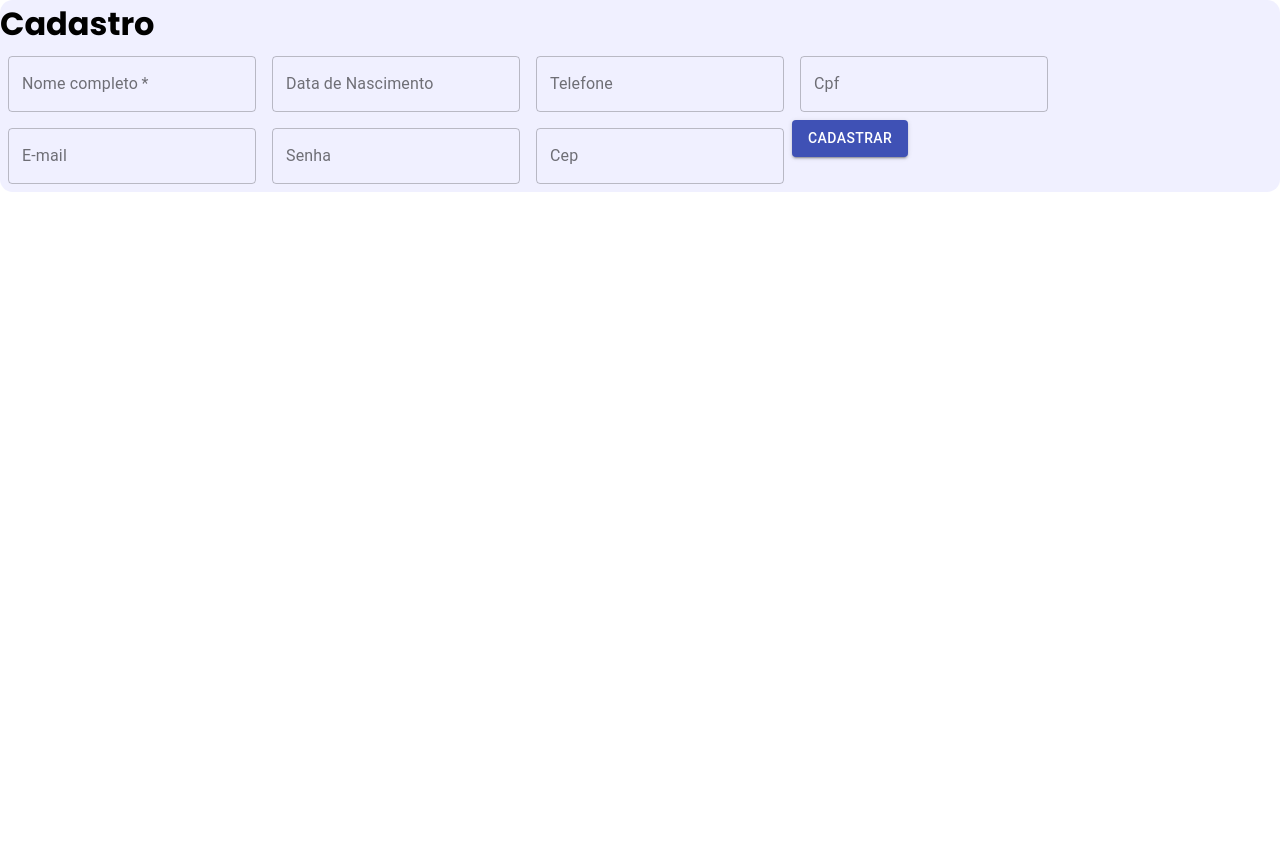
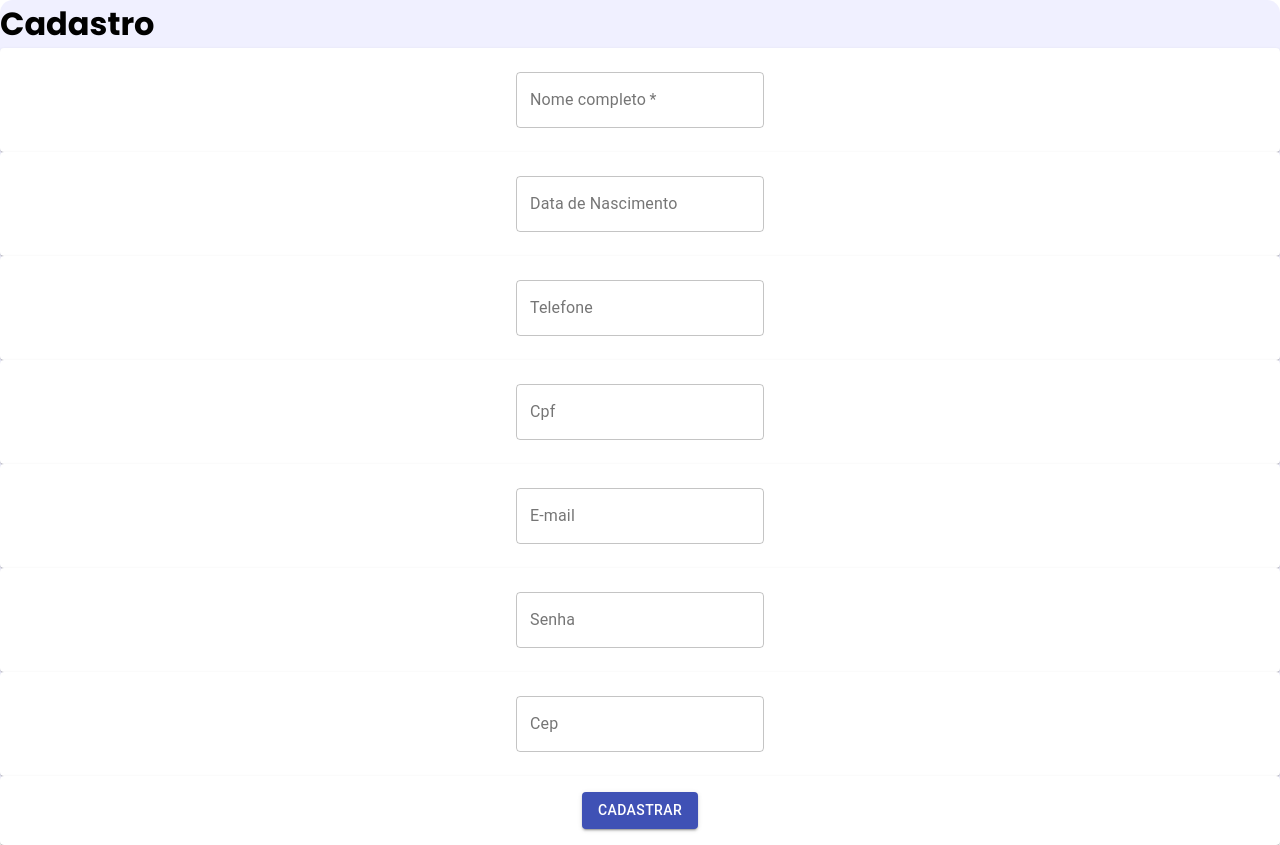
Before and after one commit to Taianam/E-Commerce, a React (Vite) app in the folder games-DEV/: page /cadastro in a window 1280 px wide. Before the commit the page ends 800 px from the top, so only its background shows below. Built offline with nearby package versions, Linux system fonts and the light colour scheme.

Commit message:
Senhor Jesus Cristo
Senhor Deus intercedei por nós

```diff
--- a/games-DEV/src/componets/cadastro/Cadastro.jsx
+++ b/games-DEV/src/componets/cadastro/Cadastro.jsx
@@ -5,6 +5,8 @@ import {makeStyles} from "@material-ui/core/styles";
 import TextField from "@material-ui/core/TextField";
 import {Link} from 'react-router-dom';
 import Button from '@material-ui/core/Button';
+import Paper from '@material-ui/core/Paper';
+import Grid from '@material-ui/core/Grid';
 
 const Estilo = styled.div`
     border-radius: 0.8rem;
@@ -14,12 +16,16 @@ const Estilo = styled.div`
 
     const useStyles = makeStyles((theme) => ({
       root: {
-        display: "flex",
-        flexWrap: "wrap"
+        flexGrow: 1,
       },
       margin: {
         margin: theme.spacing(1)
-      }
+      },
+      paper: {
+        padding: theme.spacing(2),
+        textAlign: 'center',
+        color: theme.palette.text.secondary,
+      },
     }));
 
 export default function CustomizedInputs() {
@@ -59,30 +65,35 @@ export default function CustomizedInputs() {
   }
 
   return (
+    <form autoComplete="off" onSubmit={handleSubmit} className={classes.root} noValidate>
 
-    <form autoComplete="off" onSubmit={handleSubmit} className={classes.root} noValidate>
         <Estilo>
             <div>
                 <h1>Cadastro</h1>
-                <TextField className={classes.margin} required id="standard-nome-input"
+
+                <Grid item xs={12}>
+                  <Paper className={classes.paper}><TextField className={classes.margin} required id="standard-nome-input"
                     name="Nome"
                     label="Nome completo"
                     variant="outlined"
                     id="mui-theme-provider-outlined-input"
                     value={newNome}
                     onChange={n => setNewNome(n.target.value)}
+                /></Paper>
+                </Grid>
 
-                />
-
-                <TextField className={classes.margin} id="standard-data-input"
+                <Grid item xs={12}>
+                  <Paper className={classes.paper}><TextField className={classes.margin} id="standard-data-input"
                     label="Data de Nascimento"
                     variant="outlined"
                     id="mui-theme-provider-outlined-input"
                     value={newDataDeNascimento}
                     onChange={data => setNewDataDeNascimento(data.target.value)}
-                />
+                  /></Paper>
+                </Grid>
 
-                <TextField className={classes.margin}
+                <Grid item xs={12}>
+                  <Paper className={classes.paper}><TextField className={classes.margin}
                     id="standard-telefone-input"
                     label="Telefone"
                     variant="outlined"
@@ -90,9 +101,11 @@ export default function CustomizedInputs() {
                     type="string"
                     value={newTelefone}
                     onChange={telefone => setNewTelefone(telefone.target.value)}
-                />
+                  /></Paper>
+                </Grid>
 
-                <TextField className={classes.margin}
+                <Grid item xs={12}>
+                  <Paper className={classes.paper}><TextField className={classes.margin}
                     id="standard-cpf-input"
                     label="Cpf"
                     variant="outlined"
@@ -100,18 +113,21 @@ export default function CustomizedInputs() {
                     type="string"
                     value={newCpf}
                     onChange={cpf => setNewCpf(cpf.target.value)}
-                />
+                  /></Paper>
+                </Grid>
 
-
-                <TextField className={classes.margin} id="standard-email-input"
+                <Grid item xs={12}>
+                  <Paper className={classes.paper}><TextField className={classes.margin} id="standard-email-input"
                     label="E-mail"
                     variant="outlined"
                     id="mui-theme-provider-outlined-input"
                     value={newEmail}
                     onChange={email => setNewEmail(email.target.value)}
-                />
+                  /></Paper>
+                </Grid>
 
-                <TextField className={classes.margin}
+                <Grid item xs={12}>
+                  <Paper className={classes.paper}><TextField className={classes.margin}
                     id="standard-password-input"
                     label="Senha"
                     variant="outlined"
@@ -119,9 +135,11 @@ export default function CustomizedInputs() {
                     type="password"
                     value={newSenha}
                     onChange={senha => setNewSenha(senha.target.value)}
-                />
+                  /></Paper>
+                </Grid>
 
-                <TextField className={classes.margin}
+                <Grid item xs={12}>
+                  <Paper className={classes.paper}><TextField className={classes.margin}
                     id="standard-cep-input"
                     label="Cep"
                     variant="outlined"
@@ -129,16 +147,21 @@ export default function CustomizedInputs() {
                     type="string"
                     value={newCep}
                     onChange={cep => setNewCep(cep.target.value)}
-                />
+                  /></Paper>
+                </Grid>
 
-                <Link to="/home" className={classes.link} >
+                <Grid item xs={12}>
+                  <Paper className={classes.paper}><Link to="/home" className={classes.link} >
                   <Button variant="contained" color="primary" >
                     Cadastrar
                   </Button>
-                </Link>
+                </Link></Paper>
+                </Grid>
+
+
             </div>
         </Estilo>
+
     </form>
-
   );
 }
```
Lines whose indentation alone changed are shown as unchanged.
